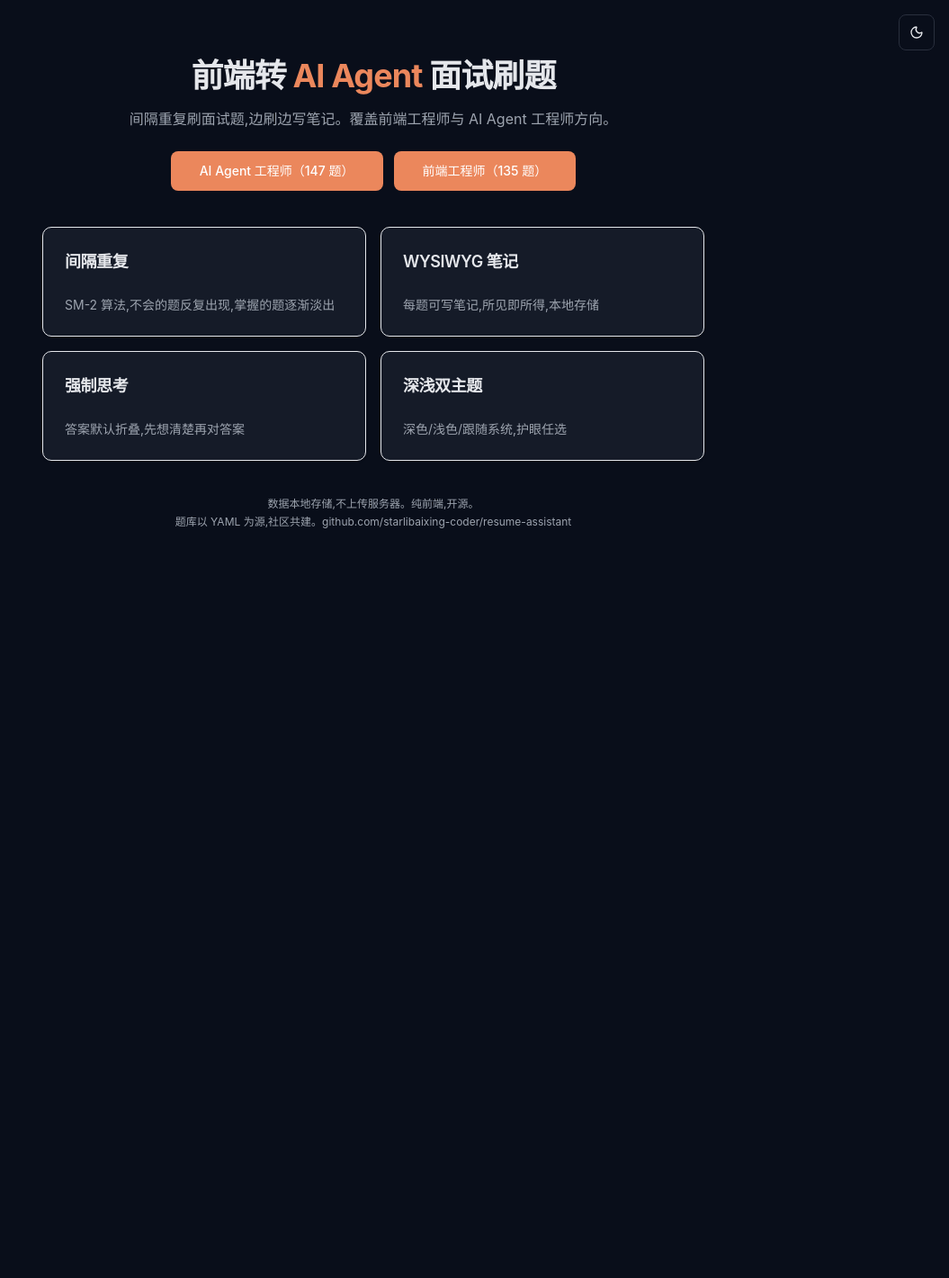
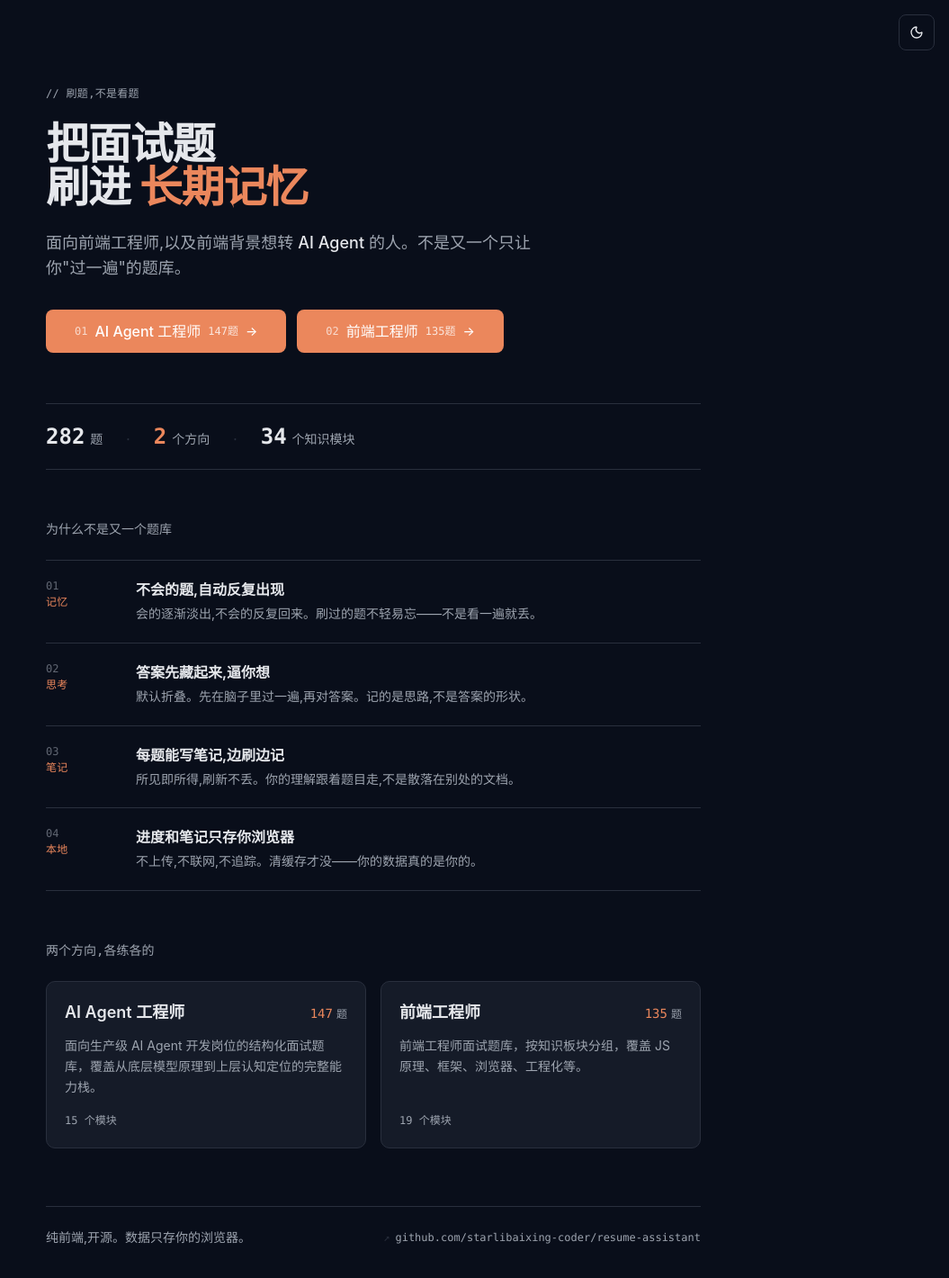
Before and after one commit to starlibaixing-coder/resume-assistant, a React (Vite) app in the folder quiz-app/: page / in a window 1280 px wide. Shown: the top 1420 px of the page at 90% size, without its empty margins (225-1280 px from the left). Before the commit the page ends 800 px from the top, so only its background shows below. Built offline with nearby package versions, Linux system fonts and the light colour scheme.

Commit message:
feat(quiz-app): 首页重设计,说人话讲价值 + 修 GitHub 链接
编辑式技术感,暖橙强调。文案从术语改成用户价值。
GitHub 链接可点击。加题库规模统计。

```diff
--- a/quiz-app/src/components/home-page.tsx
+++ b/quiz-app/src/components/home-page.tsx
@@ -1,53 +1,175 @@
 import { useQuestions } from '@/lib/questions';
-import { Card, CardContent, CardHeader, CardTitle } from '@/components/ui/card';
 import { Button } from '@/components/ui/button';
 
-const FEATURES = [
-  { title: '间隔重复', desc: 'SM-2 算法,不会的题反复出现,掌握的题逐渐淡出' },
-  { title: 'WYSIWYG 笔记', desc: '每题可写笔记,所见即所得,本地存储' },
-  { title: '强制思考', desc: '答案默认折叠,先想清楚再对答案' },
-  { title: '深浅双主题', desc: '深色/浅色/跟随系统,护眼任选' },
+// 用户价值,不是术语。每条 = 一个加粗的钩子 + 一句具体的解释。
+const VALUES: { tag: string; hook: string; desc: string }[] = [
+  {
+    tag: '记忆',
+    hook: '不会的题,自动反复出现',
+    desc: '会的逐渐淡出,不会的反复回来。刷过的题不轻易忘——不是看一遍就丢。',
+  },
+  {
+    tag: '思考',
+    hook: '答案先藏起来,逼你想',
+    desc: '默认折叠。先在脑子里过一遍,再对答案。记的是思路,不是答案的形状。',
+  },
+  {
+    tag: '笔记',
+    hook: '每题能写笔记,边刷边记',
+    desc: '所见即所得,刷新不丢。你的理解跟着题目走,不是散落在别处的文档。',
+  },
+  {
+    tag: '本地',
+    hook: '进度和笔记只存你浏览器',
+    desc: '不上传,不联网,不追踪。清缓存才没——你的数据真的是你的。',
+  },
 ];
 
 export function HomePage() {
   const { data } = useQuestions();
   const cats = data?.categories ?? [];
+  const total = data?.total ?? 282;
+  const moduleCount = cats.reduce((sum, c) => sum + (c.modules?.length ?? 0), 0);
 
   return (
-    <div className="space-y-10">
-      <div className="space-y-4 text-center pt-8">
-        <h1 className="text-4xl font-bold tracking-tight">
-          前端转 <span className="text-primary">AI Agent</span> 面试刷题
+    <div className="mx-auto max-w-3xl px-1 py-12 sm:py-16">
+      {/* ── Hero ─────────────────────────────────────── */}
+      <header className="space-y-6">
+        <p className="font-mono text-xs tracking-wide text-muted-foreground">
+          // 刷题,不是看题
+        </p>
+
+        <h1 className="text-4xl font-bold tracking-tight sm:text-5xl">
+          把面试题
+          <br />
+          刷进{' '}
+          <span className="text-primary">长期记忆</span>
         </h1>
-        <p className="text-muted-foreground max-w-xl mx-auto">
-          间隔重复刷面试题,边刷边写笔记。覆盖前端工程师与 AI Agent 工程师方向。
+
+        <p className="max-w-xl text-base text-muted-foreground sm:text-lg">
+          面向前端工程师,以及前端背景想转{' '}
+          <span className="font-medium text-foreground">AI Agent</span>{' '}
+          的人。不是又一个只让你"过一遍"的题库。
         </p>
-        <div className="flex flex-wrap gap-3 justify-center pt-2">
-          {cats.map((c) => (
-            <Button asChild key={c.slug} size="lg">
-              <a href={`#/${c.slug}`}>{c.name}（{c.count} 题）</a>
+
+        {/* 两个方向入口 —— hash 路由,必须用 <a> */}
+        <div className="flex flex-wrap gap-3 pt-2">
+          {cats.map((c, i) => (
+            <Button asChild size="lg" key={c.slug} className="group h-auto py-3">
+              <a href={`#/${c.slug}`}>
+                <span className="font-mono text-xs text-primary-foreground/70">
+                  {String(i + 1).padStart(2, '0')}
+                </span>
+                <span className="text-base">{c.name}</span>
+                <span className="font-mono text-xs text-primary-foreground/80">
+                  {c.count}题
+                </span>
+                <span className="transition-transform group-hover:translate-x-0.5">→</span>
+              </a>
             </Button>
           ))}
         </div>
-      </div>
+      </header>
 
-      <div className="grid grid-cols-1 sm:grid-cols-2 gap-4">
-        {FEATURES.map((f) => (
-          <Card key={f.title}>
-            <CardHeader>
-              <CardTitle className="text-lg">{f.title}</CardTitle>
-            </CardHeader>
-            <CardContent>
-              <p className="text-sm text-muted-foreground">{f.desc}</p>
-            </CardContent>
-          </Card>
-        ))}
-      </div>
+      {/* ── Stats ────────────────────────────────────── */}
+      <section className="mt-14 border-y border-border py-5">
+        <dl className="flex flex-wrap items-baseline gap-x-6 gap-y-2 font-mono text-sm">
+          <div className="flex items-baseline gap-1.5">
+            <dt className="text-2xl font-semibold text-foreground">{total}</dt>
+            <dd className="text-muted-foreground">题</dd>
+          </div>
+          <span className="text-border">·</span>
+          <div className="flex items-baseline gap-1.5">
+            <dt className="text-2xl font-semibold text-primary">2</dt>
+            <dd className="text-muted-foreground">个方向</dd>
+          </div>
+          <span className="text-border">·</span>
+          <div className="flex items-baseline gap-1.5">
+            <dt className="text-2xl font-semibold text-foreground">{moduleCount || 34}</dt>
+            <dd className="text-muted-foreground">个知识模块</dd>
+          </div>
+        </dl>
+      </section>
 
-      <div className="text-center text-xs text-muted-foreground space-y-1">
-        <p>数据本地存储,不上传服务器。纯前端,开源。</p>
-        <p>题库以 YAML 为源,社区共建。github.com/starlibaixing-coder/resume-assistant</p>
-      </div>
+      {/* ── 价值 —— 说人话 ─────────────────────────── */}
+      <section className="mt-14 space-y-6">
+        <h2 className="font-mono text-sm font-medium text-muted-foreground">
+          为什么不是又一个题库
+        </h2>
+
+        <ul className="divide-y divide-border border-y border-border">
+          {VALUES.map((v, i) => (
+            <li
+              key={v.tag}
+              className="grid grid-cols-[auto_1fr] gap-x-5 gap-y-1 py-5 sm:grid-cols-[5rem_1fr]"
+            >
+              <div className="flex items-center gap-2 sm:flex-col sm:items-start sm:gap-0.5">
+                <span className="font-mono text-xs text-muted-foreground/60">
+                  {String(i + 1).padStart(2, '0')}
+                </span>
+                <span className="font-mono text-xs uppercase tracking-wide text-primary">
+                  {v.tag}
+                </span>
+              </div>
+              <div className="space-y-1">
+                <p className="text-base font-semibold text-foreground">{v.hook}</p>
+                <p className="text-sm leading-relaxed text-muted-foreground">{v.desc}</p>
+              </div>
+            </li>
+          ))}
+        </ul>
+      </section>
+
+      {/* ── 两个方向,具体内容 ──────────────────────── */}
+      {cats.length > 0 && (
+        <section className="mt-14 space-y-6">
+          <h2 className="font-mono text-sm font-medium text-muted-foreground">
+            两个方向,各练各的
+          </h2>
+          <div className="grid grid-cols-1 gap-4 sm:grid-cols-2">
+            {cats.map((c) => (
+              <a
+                key={c.slug}
+                href={`#/${c.slug}`}
+                className="group flex flex-col gap-3 rounded-lg border border-border bg-card p-5 transition-colors hover:border-primary/60 hover:bg-accent/40"
+              >
+                <div className="flex items-baseline justify-between gap-3">
+                  <h3 className="text-lg font-semibold text-foreground">{c.name}</h3>
+                  <span className="font-mono text-sm text-primary">
+                    {c.count}
+                    <span className="ml-1 text-xs text-muted-foreground">题</span>
+                  </span>
+                </div>
+                <p className="text-sm leading-relaxed text-muted-foreground">
+                  {c.description}
+                </p>
+                <div className="mt-auto flex items-center gap-2 pt-1">
+                  <span className="font-mono text-xs text-muted-foreground">
+                    {c.modules?.length ?? 0} 个模块
+                  </span>
+                  <span className="ml-auto text-sm text-primary opacity-0 transition-opacity group-hover:opacity-100">
+                    进入 →
+                  </span>
+                </div>
+              </a>
+            ))}
+          </div>
+        </section>
+      )}
+
+      {/* ── Footer ───────────────────────────────────── */}
+      <footer className="mt-16 flex flex-col gap-2 border-t border-border pt-6 text-sm text-muted-foreground sm:flex-row sm:items-center sm:justify-between">
+        <p>纯前端,开源。数据只存你的浏览器。</p>
+        <a
+          href="https://github.com/starlibaixing-coder/resume-assistant"
+          target="_blank"
+          rel="noopener noreferrer"
+          className="inline-flex items-center gap-1.5 font-mono text-xs text-muted-foreground underline-offset-4 transition-colors hover:text-primary hover:underline"
+        >
+          <span className="text-border">↗</span>
+          github.com/starlibaixing-coder/resume-assistant
+        </a>
+      </footer>
     </div>
   );
 }
```
